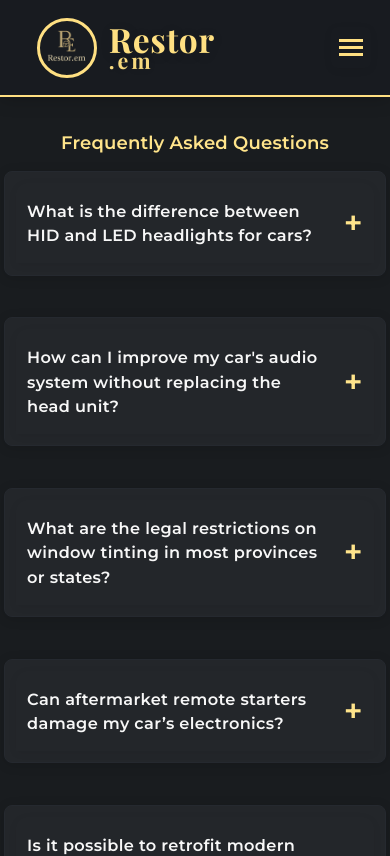
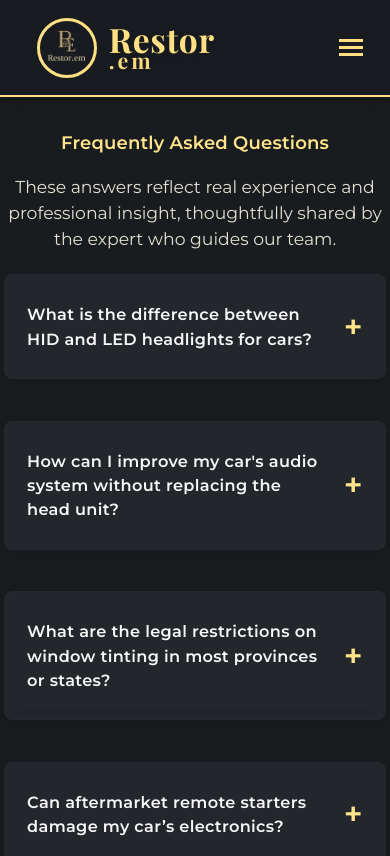
Before and after one commit to usmanAfzalKhan/car-mods-restorem, a React (Create React App) app: page /faq in a window 390 px wide. Shown: the top 856 px of the page. Built offline with nearby package versions, Linux system fonts and the light colour scheme; no server answers.

Commit message:
Add cinematic fade-in animation on site load for a smooth, premium feel across desktop and mobile.

```diff
--- a/src/App.css
+++ b/src/App.css
@@ -1,6 +1,13 @@
 @import url('https://fonts.googleapis.com/css2?family=Montserrat:wght@400;600&display=swap');
 
-html, body, #root {
+/* Smooth Fade-in on first load for #root */
+#root {
+  opacity: 0;
+  animation: fadeInPage 2.3s cubic-bezier(.45,.03,.41,.9) forwards;
+}
+
+/* (Keep body background for blobs and base color) */
+body {
   min-height: 100vh;
   margin: 0;
   padding: 0;
@@ -8,6 +15,11 @@ html, body, #root {
   background: #191c1f;
   color: #f7f7f7;
   box-sizing: border-box;
+}
+
+/* Keyframes for smooth fade */
+@keyframes fadeInPage {
+  to { opacity: 1; }
 }
 
 /* Headings: clear, simple */
@@ -154,3 +166,33 @@ footer {
   z-index: 99;
   padding: 1.3em 1.1em;
 }
+
+/* --- SUBTLE BLURRED BLOBS ANIMATION (background, does not affect anything else) --- */
+body::before {
+  content: '';
+  position: fixed;
+  inset: 0;
+  z-index: -1;
+  pointer-events: none;
+  opacity: 0.19;
+  background:
+    radial-gradient(ellipse 40% 38% at 18% 32%, #7f60ff 30%, transparent 100%),
+    radial-gradient(ellipse 33% 36% at 76% 72%, #fd8a5e 26%, transparent 100%);
+  filter: blur(38px);
+  animation: blobsMove 15s ease-in-out infinite alternate;
+}
+
+@keyframes blobsMove {
+  0%   { background-position: 18% 32%, 76% 72%; }
+  42%  { background-position: 25% 40%, 72% 68%; }
+  70%  { background-position: 12% 45%, 82% 83%; }
+  100% { background-position: 23% 18%, 62% 92%; }
+}
+
+/* Ensures the background always stays below everything */
+html, body, #root {
+  position: relative;
+  z-index: 0;
+  background: #191c1f;
+  overflow-x: hidden;
+}
--- a/src/pages/ContactPage.css
+++ b/src/pages/ContactPage.css
@@ -183,3 +183,14 @@
     gap: 0.2rem 0;
   }
 }
+
+.gold-link {
+  color: #ffe082;
+  text-decoration: none;
+  font-weight: 600;
+  background: none !important;
+  box-shadow: none !important;
+  border: none !important;
+  padding: 0 2px;
+  cursor: pointer;
+}
--- a/src/pages/FaqPage.jsx
+++ b/src/pages/FaqPage.jsx
@@ -10,6 +10,17 @@ export default function FaqPage() {
   return (
     <section className="faq-page">
       <h2 className="faq-title">Frequently Asked Questions</h2>
+      <p
+        style={{
+          textAlign: "center",
+          maxWidth: 540,
+          margin: "1.2em auto 1.3em auto",
+          fontSize: "1.08em",
+          color: "#e3dfd2",
+        }}
+      >
+        These answers reflect real experience and professional insight, thoughtfully shared by the expert who guides our team.
+      </p>
       <div className="faq-list">
         {faqs.map((faq, i) => (
           <div key={i} className={`faq-item${open === i ? " open" : ""}`}>
--- a/src/pages/ReviewsPage.jsx
+++ b/src/pages/ReviewsPage.jsx
@@ -91,6 +91,17 @@ export default function ReviewsPage() {
 
   return (
     <div className="reviews-page">
+      <p
+        style={{
+          textAlign: "center",
+          maxWidth: 540,
+          margin: "0 auto 1.3em auto",
+          fontSize: "1.08em",
+          color: "#e3dfd2",
+        }}
+      >
+        We take pride in our work, but don’t just take our word for it. Here’s what real customers say about their experience with us—genuine, honest, and unfiltered.
+      </p>
       <h1 className="reviews-title">What Our Customers Say</h1>
 
       <div className="reviews-grid">
--- a/src/pages/ServicesPage.jsx
+++ b/src/pages/ServicesPage.jsx
@@ -6,6 +6,17 @@ import './ServicesPage.css';
 export default function ServicesPage() {
   return (
     <div className="services-page">
+      <p
+        style={{
+          textAlign: "center",
+          maxWidth: 540,
+          margin: "0 auto 1.3em auto",
+          fontSize: "1.08em",
+          color: "#e3dfd2",
+        }}
+      >
+        We’re dedicated to delivering exceptional results. Explore a selection of our most popular services, trusted by clients who value quality and care.
+      </p>
       <h1 className="services-title">Our Services</h1>
       <div className="services-flex-outer">
         <div className="services-flex">
```
Also changed, not shown: src/components/ReviewForm.css (line endings or trailing spaces).
